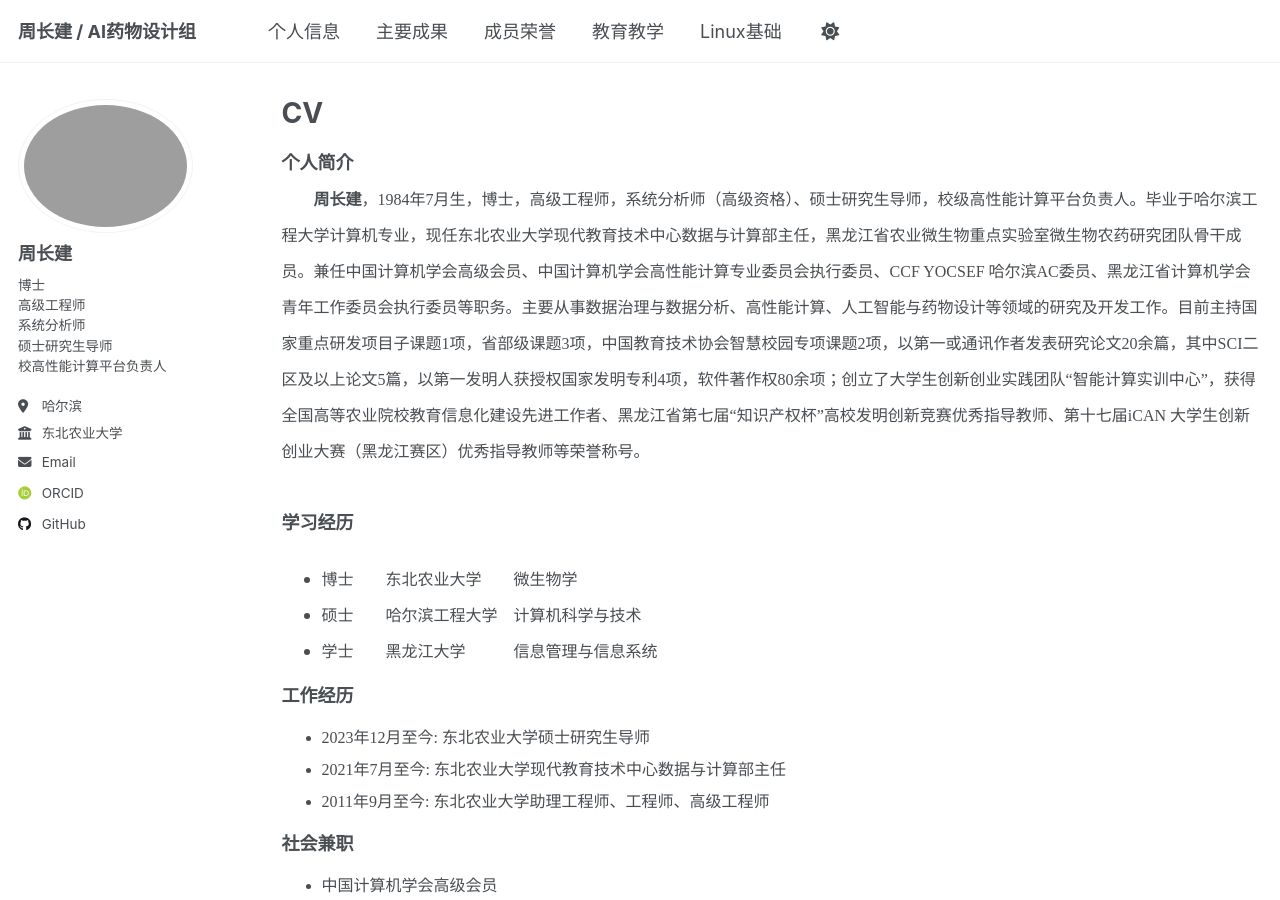
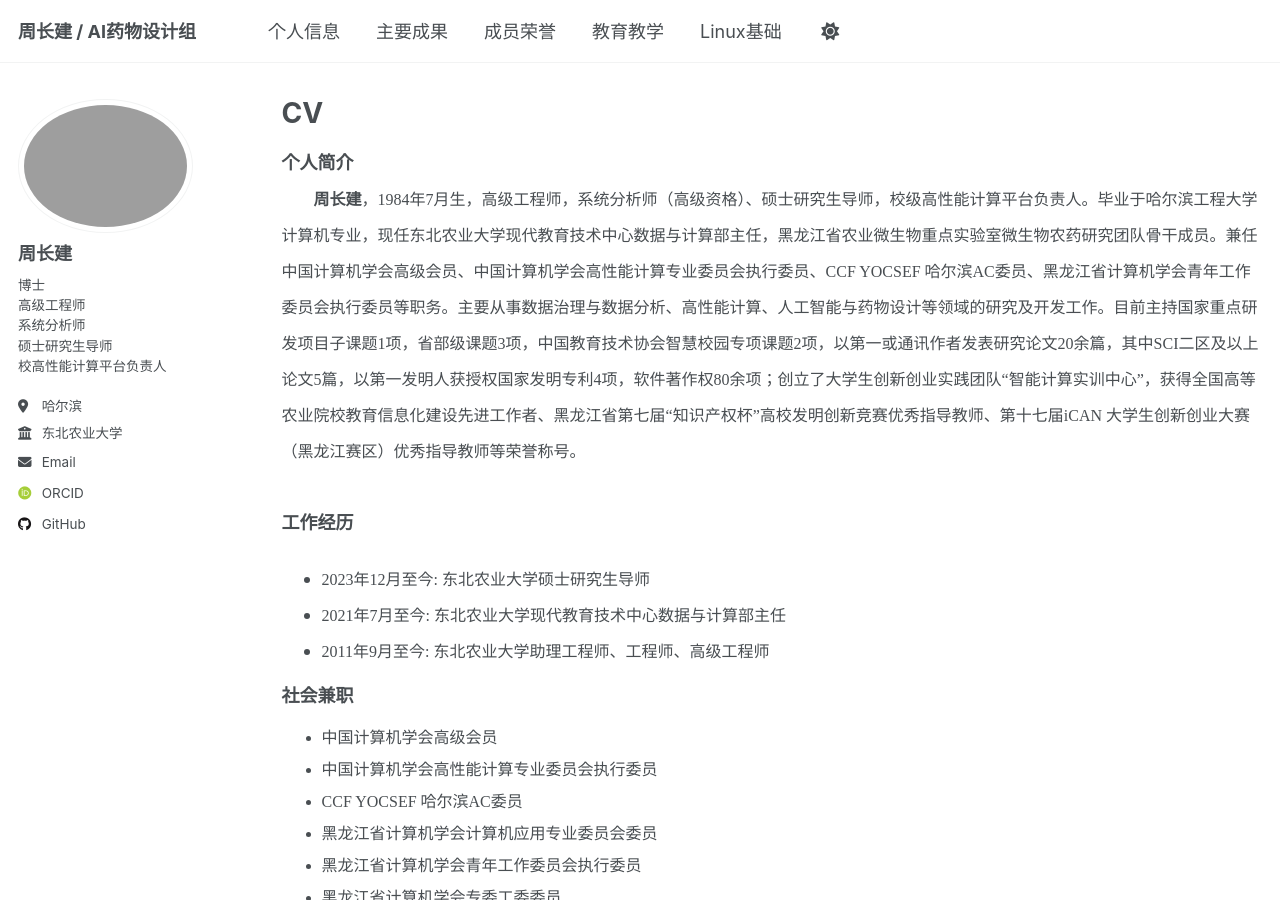
Before and after one commit to HPC-NEAU/zhoucj, a Jekyll site: the page built from _pages/cv.md, in a window 1280 px wide and 900 px high. Built offline with Jekyll 4.4.1, drawn with Linux system fonts in a browser that asks for light colours; some web fonts are replaced.

Commit message:
Update cv.md

```diff
--- a/_pages/cv.md
+++ b/_pages/cv.md
@@ -13,14 +13,8 @@ redirect_from:
 	<font face="微软雅黑" size=3>
 		<font face="微软雅黑" size=4><b>个人简介</b></font>
 <br>
-&emsp;&emsp;<b>周长建</b>，1984年7月生，博士，高级工程师，系统分析师（高级资格）、硕士研究生导师，校级高性能计算平台负责人。毕业于哈尔滨工程大学计算机专业，现任东北农业大学现代教育技术中心数据与计算部主任，黑龙江省农业微生物重点实验室微生物农药研究团队骨干成员。兼任中国计算机学会高级会员、中国计算机学会高性能计算专业委员会执行委员、CCF YOCSEF 哈尔滨AC委员、黑龙江省计算机学会青年工作委员会执行委员等职务。主要从事数据治理与数据分析、高性能计算、人工智能与药物设计等领域的研究及开发工作。目前主持国家重点研发项目子课题1项，省部级课题3项，中国教育技术协会智慧校园专项课题2项，以第一或通讯作者发表研究论文20余篇，其中SCI二区及以上论文5篇，以第一发明人获授权国家发明专利4项，软件著作权80余项；创立了大学生创新创业实践团队“智能计算实训中心”，获得全国高等农业院校教育信息化建设先进工作者、黑龙江省第七届“知识产权杯”高校发明创新竞赛优秀指导教师、第十七届iCAN 大学生创新创业大赛（黑龙江赛区）优秀指导教师等荣誉称号。<br>
+&emsp;&emsp;<b>周长建</b>，1984年7月生，高级工程师，系统分析师（高级资格）、硕士研究生导师，校级高性能计算平台负责人。毕业于哈尔滨工程大学计算机专业，现任东北农业大学现代教育技术中心数据与计算部主任，黑龙江省农业微生物重点实验室微生物农药研究团队骨干成员。兼任中国计算机学会高级会员、中国计算机学会高性能计算专业委员会执行委员、CCF YOCSEF 哈尔滨AC委员、黑龙江省计算机学会青年工作委员会执行委员等职务。主要从事数据治理与数据分析、高性能计算、人工智能与药物设计等领域的研究及开发工作。目前主持国家重点研发项目子课题1项，省部级课题3项，中国教育技术协会智慧校园专项课题2项，以第一或通讯作者发表研究论文20余篇，其中SCI二区及以上论文5篇，以第一发明人获授权国家发明专利4项，软件著作权80余项；创立了大学生创新创业实践团队“智能计算实训中心”，获得全国高等农业院校教育信息化建设先进工作者、黑龙江省第七届“知识产权杯”高校发明创新竞赛优秀指导教师、第十七届iCAN 大学生创新创业大赛（黑龙江赛区）优秀指导教师等荣誉称号。<br>
 <br>
-		<font face="微软雅黑" size=4><b>学习经历</b></font>
-<ul>
-	<li>博士&emsp;&emsp;东北农业大学&emsp;&emsp;微生物学</li>
-	<li>硕士&emsp;&emsp;哈尔滨工程大学&emsp;计算机科学与技术</li>
-	<li>学士&emsp;&emsp;黑龙江大学&emsp;&emsp;&emsp;信息管理与信息系统</li>
-</ul>
 
 		<font face="微软雅黑" size=4><b>工作经历</b></font>
 <ul>
```
